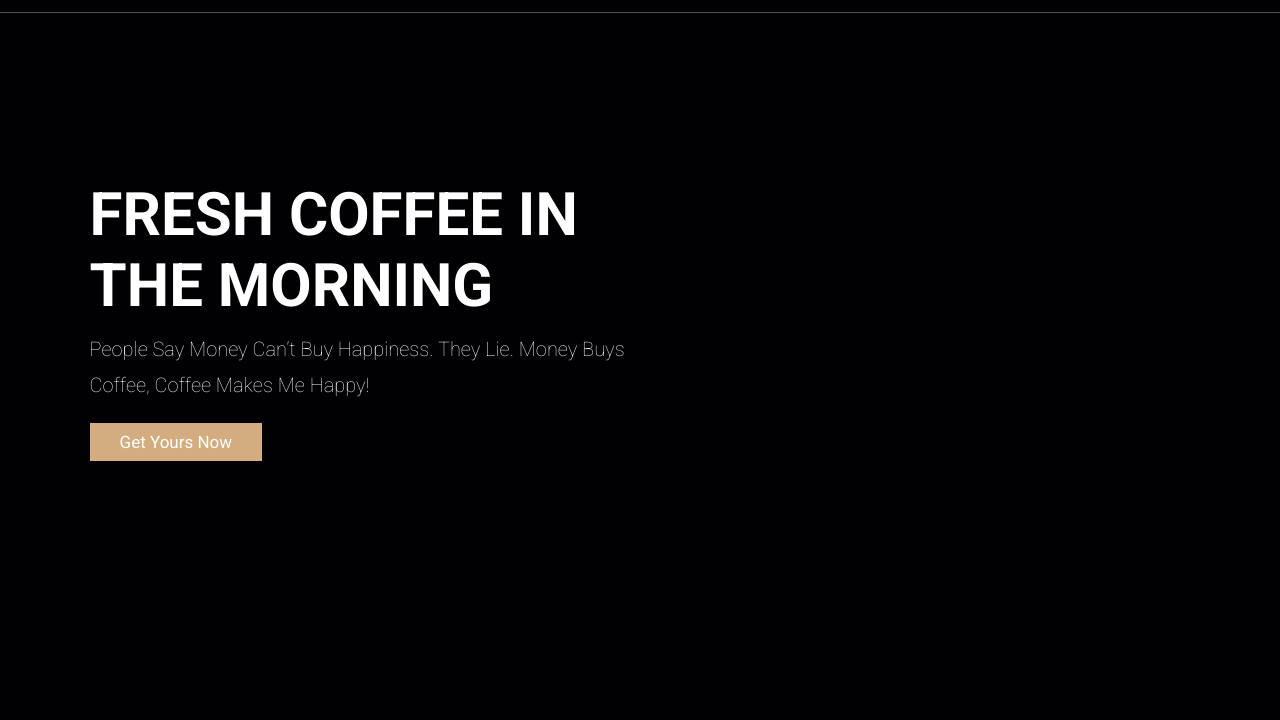
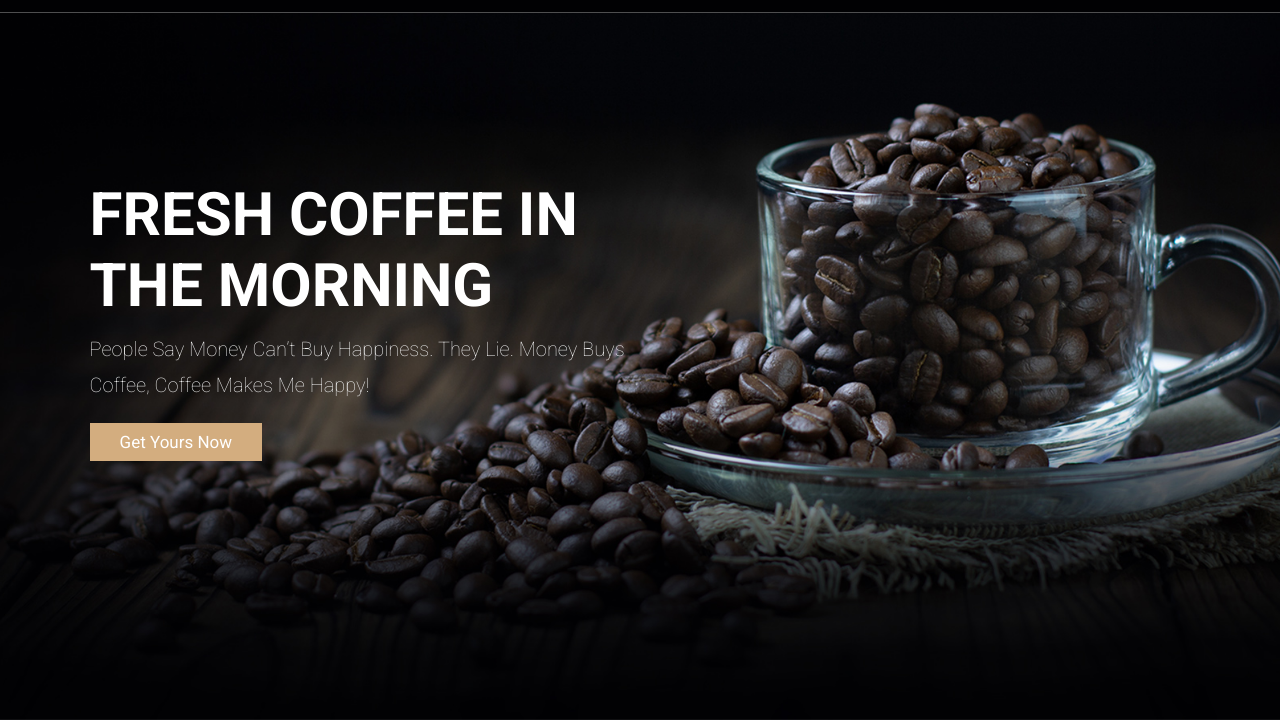
Before and after one commit to RaviSastr/coffee, a plain HTML site: page index.html in a window 1280 px wide. Shown: the part 80-800 px from the top of the page. Drawn offline with Linux system fonts and the light colour scheme; files that its build step writes are made by us from their sources; files whose address does not match are found by name.

Commit message:
Update style.css

```diff
--- a/style.css
+++ b/style.css
@@ -208,7 +208,7 @@ section{
     min-height: 100vh;
     display: flex;
     align-items: center;
-    background:url(../images/home-img.jpeg) no-repeat;
+    background:url(../home-img.jpeg) no-repeat;
     background-size: cover;
     background-position: center;
 }
```
